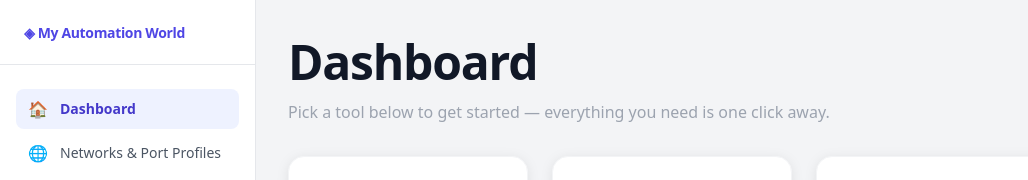
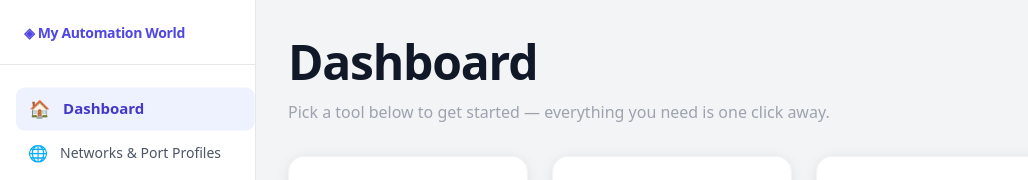
Before and after one commit to amruthasatishkumar/Vkhot-Development, a React (Vite) app in the folder dashboard-app/frontend/: page / in a window 1280 px wide. Shown: the top 180 px of the page, without its empty margins (0-1028 px from the left). Built offline with nearby package versions, Linux system fonts and the light colour scheme.

Commit message:
dashboard4

```diff
--- a/dashboard-app/frontend/src/components/Sidebar.jsx
+++ b/dashboard-app/frontend/src/components/Sidebar.jsx
@@ -24,6 +24,7 @@ export default function Sidebar({ dark, onToggleDark, activePage, onNavigate, bo
               key={label}
               type="button"
               onClick={() => onNavigate(page)}
+              style={isActive ? { transform: 'scale(1.07)', transformOrigin: 'left center', transition: 'transform 0.2s cubic-bezier(0.34,1.56,0.64,1)' } : { transition: 'transform 0.2s ease' }}
               className={`w-full flex items-center gap-3 px-3 py-2 rounded-lg text-sm font-medium transition-colors text-left
                 ${
                   isActive
```
